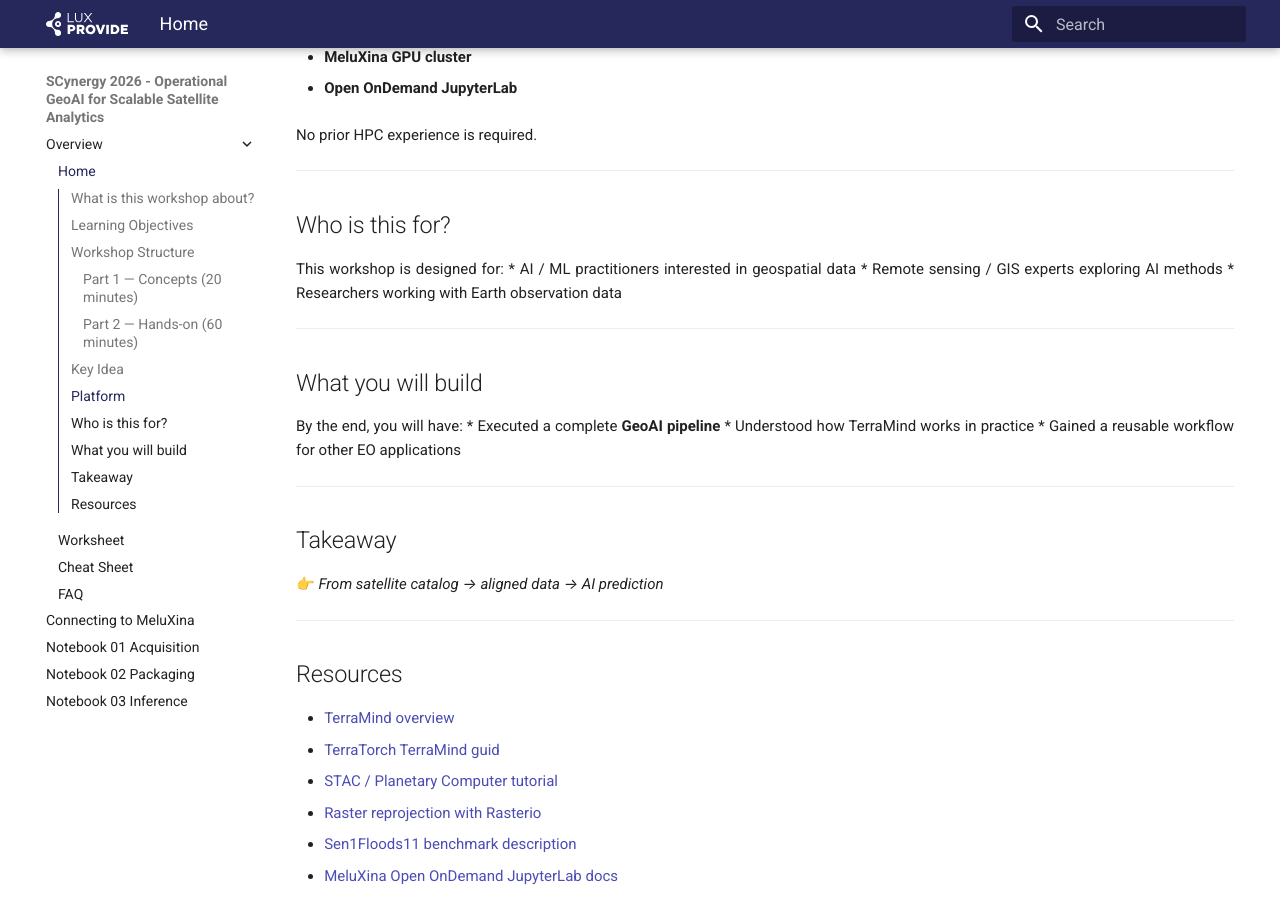
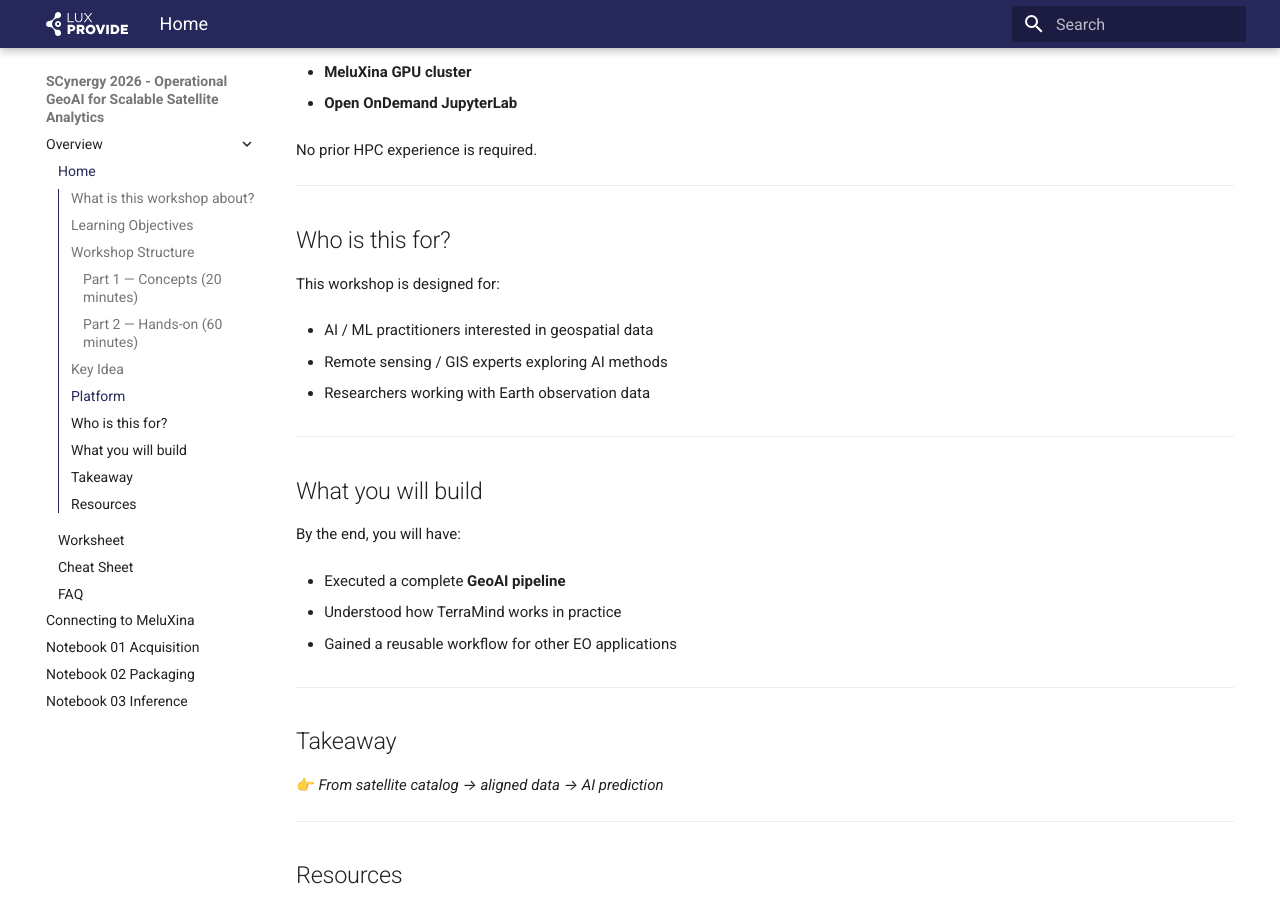
Before and after one commit to LuxProvide/SCynergy2026-GeoAI, an MkDocs documentation site: the page built from docs/index.md, in a window 1280 px wide and 900 px high, scrolled down 1705 px. Built offline with MkDocs 1.6.1 and Material for MkDocs 9.7.7, drawn with Linux system fonts in a browser that asks for light colours; nearby versions of some CDN libraries; library files that are not in the unit come from our copies; comment, search, counter and statistics services are not loaded.

```diff
--- a/docs/index.md
+++ b/docs/index.md
@@ -40,13 +40,16 @@ By the end of this workshop, you will:
 You will work through three notebooks:
 
 1. **Data Acquisition**
-  - Search and select satellite data using STAC
+
+- Search and select satellite data using STAC
 
 2. **Data Packaging**
-  - Align and transform data into model-ready format
+
+- Align and transform data into model-ready format
 
 3. **Model Inference**
-  - Run TerraMind to detect flooded areas
+
+- Run TerraMind to detect flooded areas
 
 ---
 
@@ -62,9 +65,9 @@ A major focus of this workshop is understanding how **geospatial preprocessing e
 
 This workshop runs on:
 
-  * **MeluXina GPU cluster**
+- **MeluXina GPU cluster**
 
-  * **Open OnDemand JupyterLab**
+- **Open OnDemand JupyterLab**
 
 No prior HPC experience is required.
 
@@ -73,18 +76,24 @@ No prior HPC experience is required.
 ## Who is this for?
 
 This workshop is designed for:
-  * AI / ML practitioners interested in geospatial data
-  * Remote sensing / GIS experts exploring AI methods
-  * Researchers working with Earth observation data
+
+- AI / ML practitioners interested in geospatial data
+
+- Remote sensing / GIS experts exploring AI methods
+
+- Researchers working with Earth observation data
 
 ---
 
 ## What you will build
 
 By the end, you will have:
-  * Executed a complete **GeoAI pipeline**
-  * Understood how TerraMind works in practice
-  * Gained a reusable workflow for other EO applications
+
+- Executed a complete **GeoAI pipeline**
+
+- Understood how TerraMind works in practice
+
+- Gained a reusable workflow for other EO applications
 
 ---
 
```
